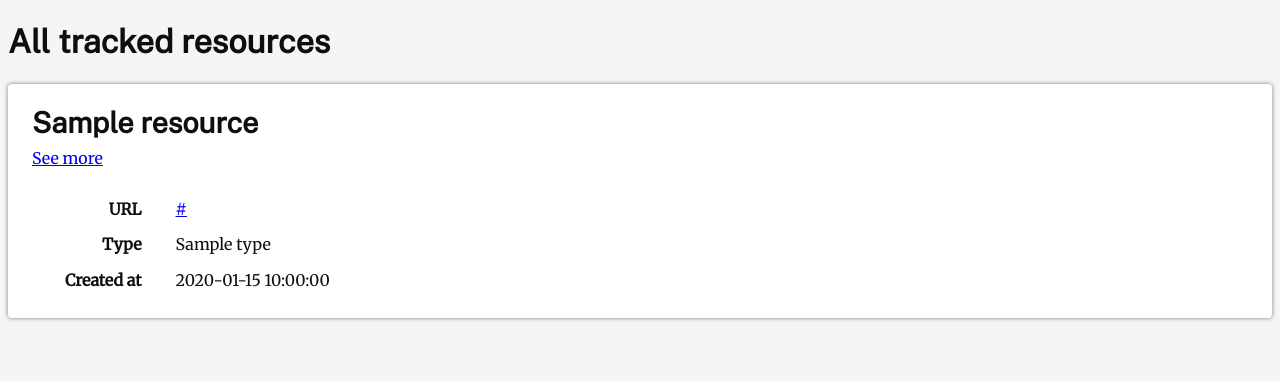
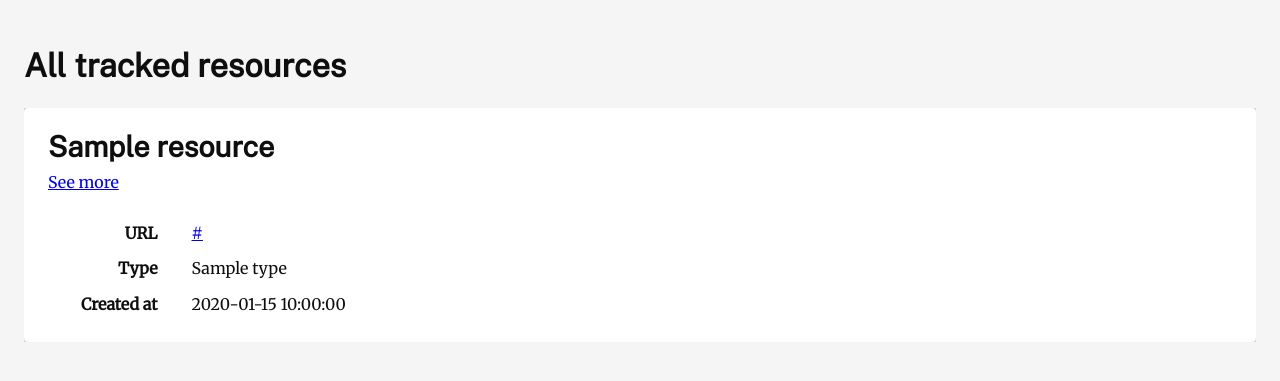
Before and after one commit to da-advisors/gov-multi-monitor, a Flask app: template src/multi_monitor/templates/multi_page/resource_list.html.jinja in a window 1280 px wide. Shown: the top 381 px of the page. Run offline with Flask 3, Linux system fonts and the light colour scheme; the template is opened without the code that fills it: most values are stand-ins (such as "Sample title", 1, 10 or a date in 2020).

Commit message:
Simple Flex Grid, Base Styling

```diff
--- a/src/multi_monitor/static/styles/_base.css
+++ b/src/multi_monitor/static/styles/_base.css
@@ -9,6 +9,34 @@ body {
   font-weight: var(--font-weight--body);
 
   line-height: 1.6;
+
+  display: flex;
+  flex-direction: column;
+  align-items: center;
+
+  padding: var(--spacing--2);
+
+  text-align: left;
+}
+
+@media (min-width: 768px) {
+  body {
+    padding: var(--spacing--3);
+  }
+}
+
+@media (min-width: 1024px) {
+  body {
+    padding: var(--spacing--4);
+  }
+}
+
+/* Typography */
+
+h1, h2, h3, h4, h5, h6 {
+  width: 100%;
+  display: block;
+  text-align: left;
 }
 
 h1 {
@@ -34,6 +62,66 @@ h5 {
 h6 {
   font-size: var(--font-size--h6);
 }
+
+/* Flex Grid */
+
+.flex-grid {
+  display: flex;
+  flex-direction: column;
+  gap: var(--spacing--4);
+  max-width: 600px;
+
+  overflow: hidden;
+}
+
+.flex-grid__item {
+  flex: 1;
+}
+
+@media (min-width: 768px) {
+  .flex-grid {
+    flex-direction: row;
+    max-width: 900px;
+    gap: var(--spacing--4);
+    width: 100%;
+  }
+
+  .flex-grid__item-2-of-3 {
+    flex: 2;
+  }
+
+  .flex-grid__item-3-of-4 {
+    flex: 3;
+  }
+
+  .flex-grid__item-4-of-5 {
+    flex: 4;
+  }
+
+  .flex-grid__item-5-of-8 {
+    flex: 5;
+  }
+
+  .flex-grid__item-6-of-8 {
+    flex: 6;
+  }
+
+  .flex-grid__item-7-of-8 {
+    flex: 7;
+  }
+
+  .flex-grid__item-full {
+    flex: 1 0 100%;
+  }
+}
+
+@media (min-width: 1200px) {
+  .flex-grid {
+    max-width: 1500px;
+  }
+}
+
+/* Site header */
 
 .site-header__wrapper {
   margin: 0 auto;
@@ -93,6 +181,8 @@ h6 {
   border-block-end: unset;
 }
 
+/* Site footer */
+
 .site-footer {
   padding: var(--spacing--4) var(--spacing--8);
 }
--- a/src/multi_monitor/templates/multi_page/resource_detail.html.jinja
+++ b/src/multi_monitor/templates/multi_page/resource_detail.html.jinja
@@ -6,7 +6,7 @@
               href="{{ url_for('static', filename='styles/resources.css') }}" />
     </head>
     <body>
-        <div class="resource-detail__wrapper">
+        <div class="resource-detail__wrapper flex-grid">
             <div class="resource-detail__heading">
                 <h1 class="resource-detail__title">{{ resource.name }}</h1>
                 <a href={{ url_for("list_resources") }}>Back to all resources</a>
--- a/src/multi_monitor/templates/multi_page/resource_list.html.jinja
+++ b/src/multi_monitor/templates/multi_page/resource_list.html.jinja
@@ -6,8 +6,10 @@
               href="{{ url_for('static', filename='styles/resources.css') }}" />
     </head>
     <body>
+      <header class="flex-grid">
         <h1 class="resource-list__title">All tracked resources</h1>
-        <main class="resource-list__items">
+      </header>
+        <main class="resource-list__items flex-grid">
             {% for resource in resources %}
                 {% include "multi_page/resource_preview.html.jinja" %}
             {% endfor %}
```
